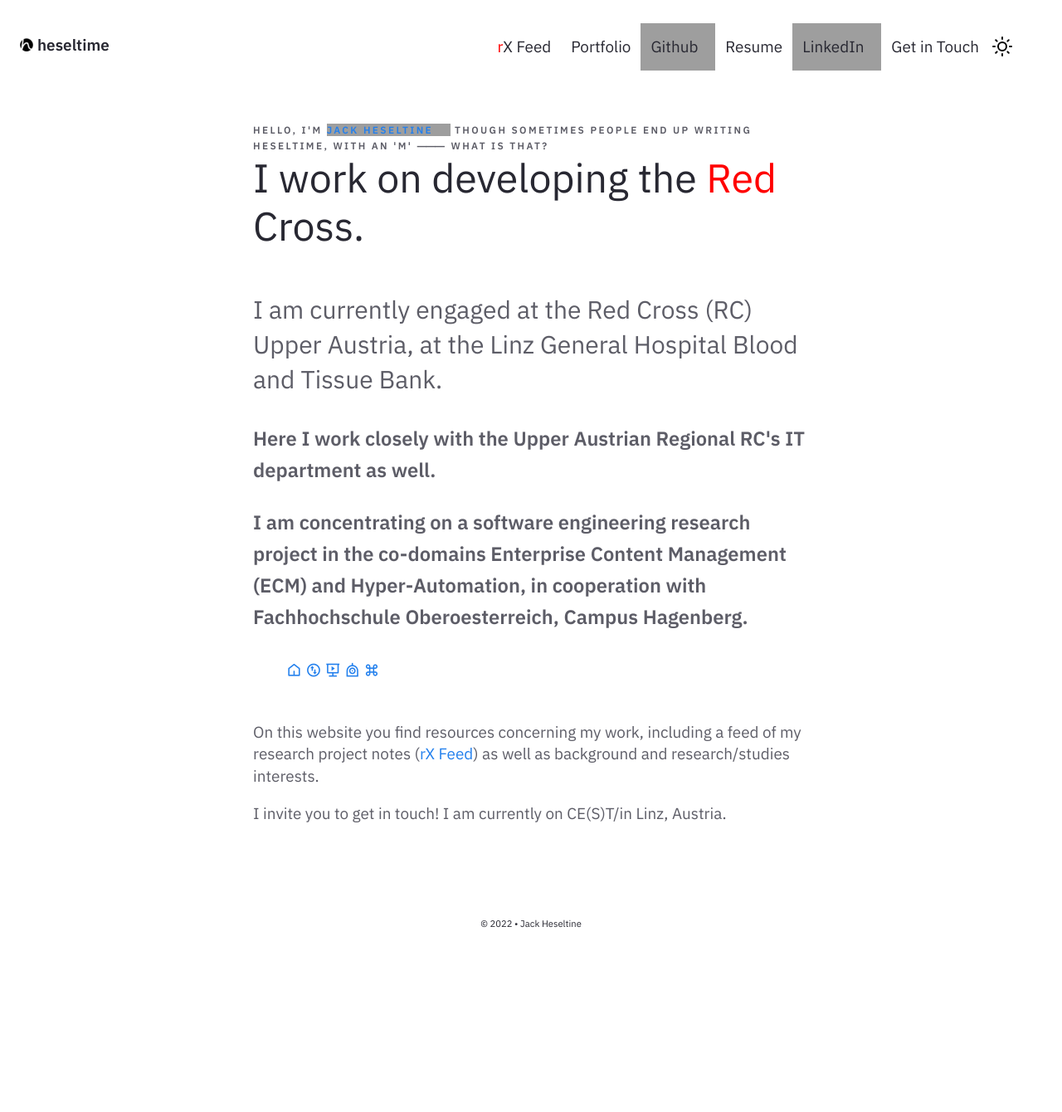
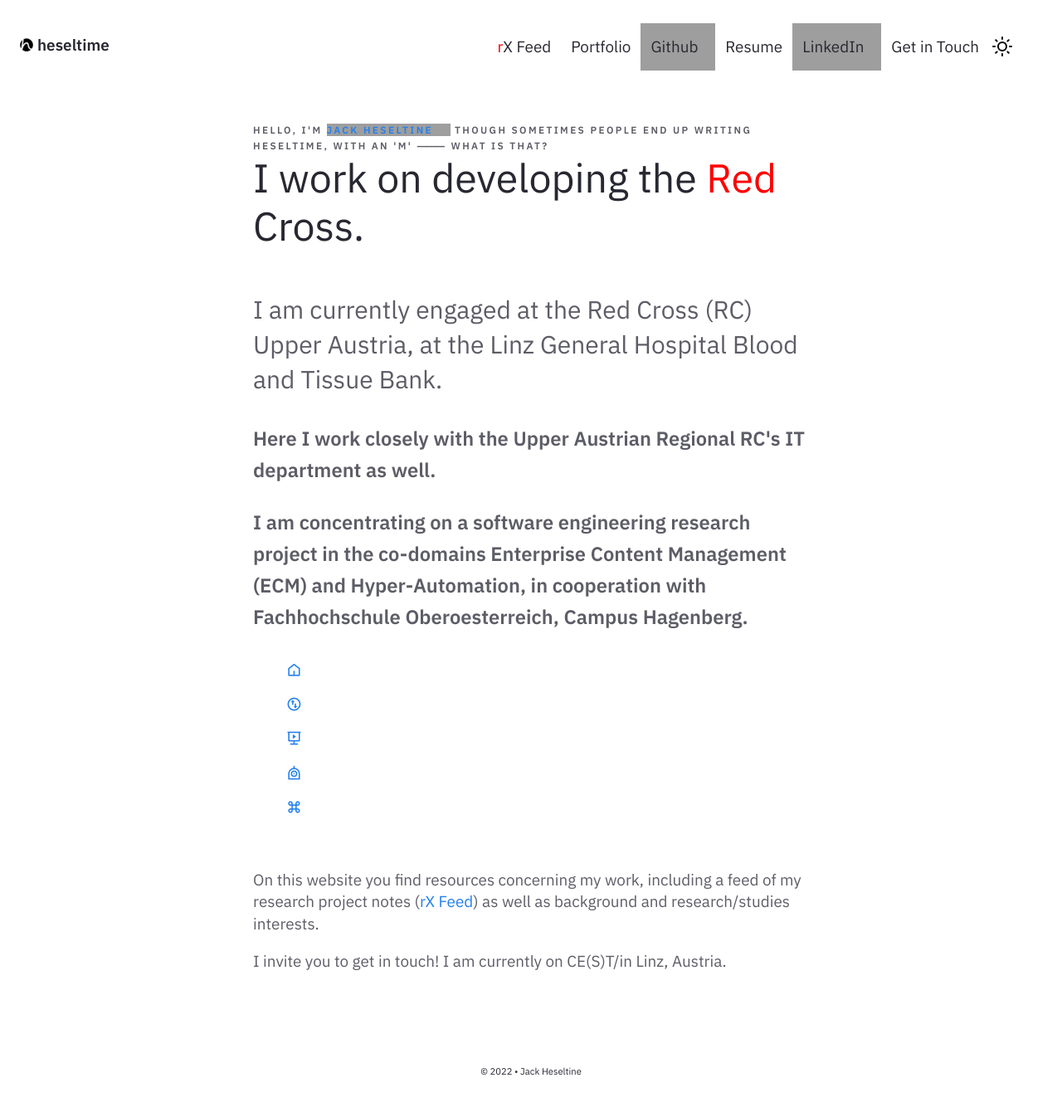
Before and after one commit to heseltime/heseltime.github.io, a Jekyll site: the page built from pages/index.md, in a window 1280 px wide. Shown: the whole page at 83% size. Built offline with Jekyll 4.4.1, drawn with Linux system fonts in a browser that asks for light colours; before the commit the page ends 1162 px from its top, so only the background shows below that; grey boxes are pictures that could not be loaded.

Commit message:
li tag fix

```diff
--- a/_includes/Homepage.html
+++ b/_includes/Homepage.html
@@ -12,40 +12,40 @@
         <h4>I am concentrating on a software engineering research project in the co-domains Enterprise Content Management (ECM) and Hyper-Automation, in cooperation with Fachhochschule Oberoesterreich, Campus Hagenberg. </h4>
 
         <ul>
-            <a href="/" alt="Home">
+            <li><a href="/" alt="Home">
                 <i class="ri-home-5-line"></i>
                 <span class="nav__name">
                     Home
                 </span>
-            </a>
+            </a></li>
 
-            <a href="/notes" alt="Feed">
+            <li><a href="/notes" alt="Feed">
                 <i class="ri-swap-line"></i>
                 <span class="nav__name">
                     Feed
                 </span>
-            </a>
+            </a></li>
 
-            <a href="/portfolio" alt="Portfolio">
+            <li><a href="/portfolio" alt="Portfolio">
                 <i class="ri-slideshow-2-line"></i>
                 <span class="nav__name">
                     Portfolio
                 </span>
-            </a>
+            </a></li>
 
-            <a href="/rDai" alt="AI">
+            <li><a href="/rDai" alt="AI">
                 <i class="ri-robot-line"></i>
                 <span class="nav__name">
                     AI
                 </span>
-            </a>
+            </a></li>
 
-            <a href="/rDse" alt="SE">
+            <li><a href="/rDse" alt="SE">
                 <i class="ri-command-line"></i>
                 <span class="nav__name">
                     Software
                 </span>
-            </a>
+            </a></li>
         </ul>
 
     </br>
```
